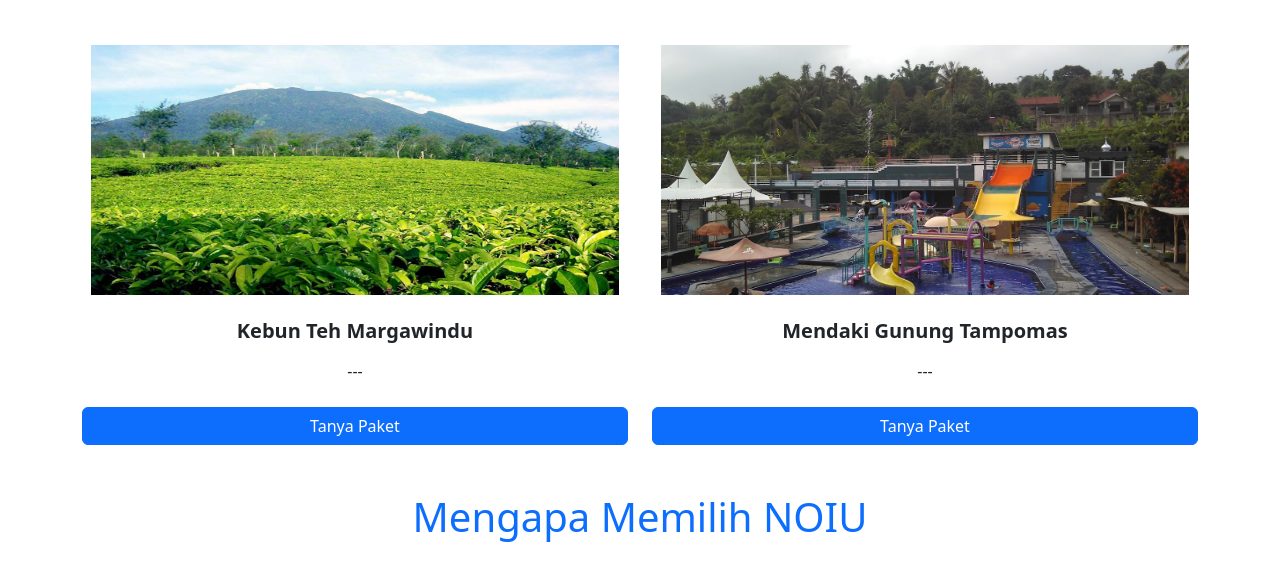
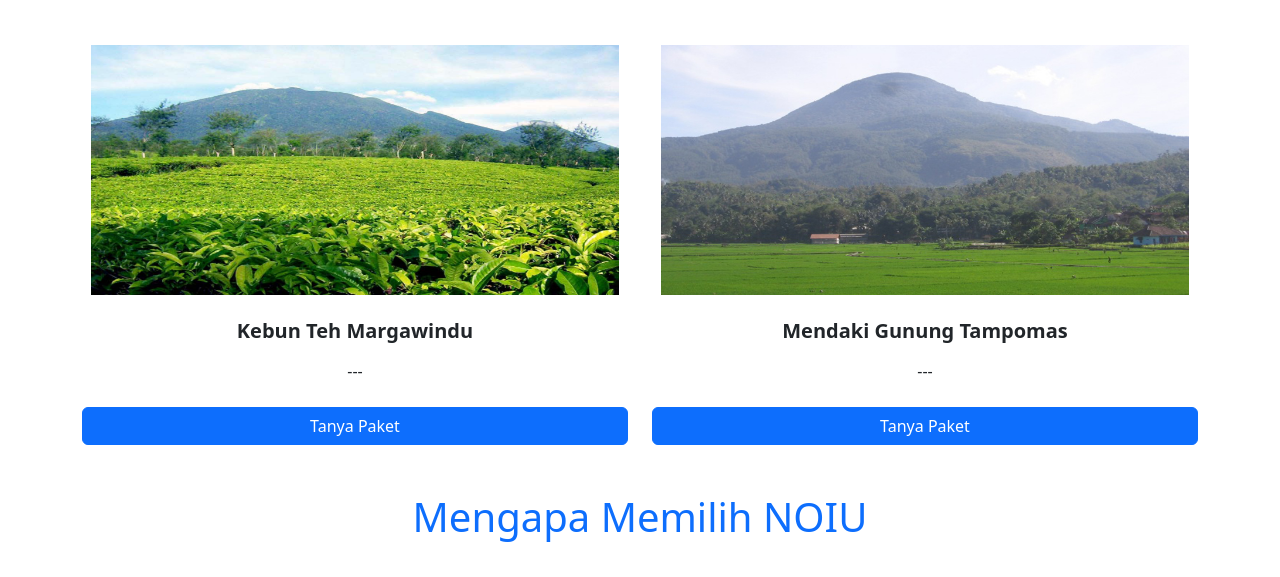
Before and after one commit to dikim225/noiu-event-orgenaizer, a plain HTML site: page assets/Wisata/index.html in a window 1280 px wide. Shown: the part 2358-2935 px from the top of the page. Drawn offline with Linux system fonts and the light colour scheme; files whose address does not match are found by name.

Commit message:
Tampomas

```diff
--- a/assets/Wisata/index.html
+++ b/assets/Wisata/index.html
@@ -291,7 +291,7 @@
                     <div class="col-lg-6 mt-4 pt-4">
                         <div class="text-center">
                             <img style="height: 250px; width: 33rem;"
-                                src="/assets/Wisata/Gajah_depa.jpg"
+                                src="/assets/Wisata/Tampomas.jpg"
                                 class="card-img-top"
                                 alt="...">
                             <div class="card-body">
```
